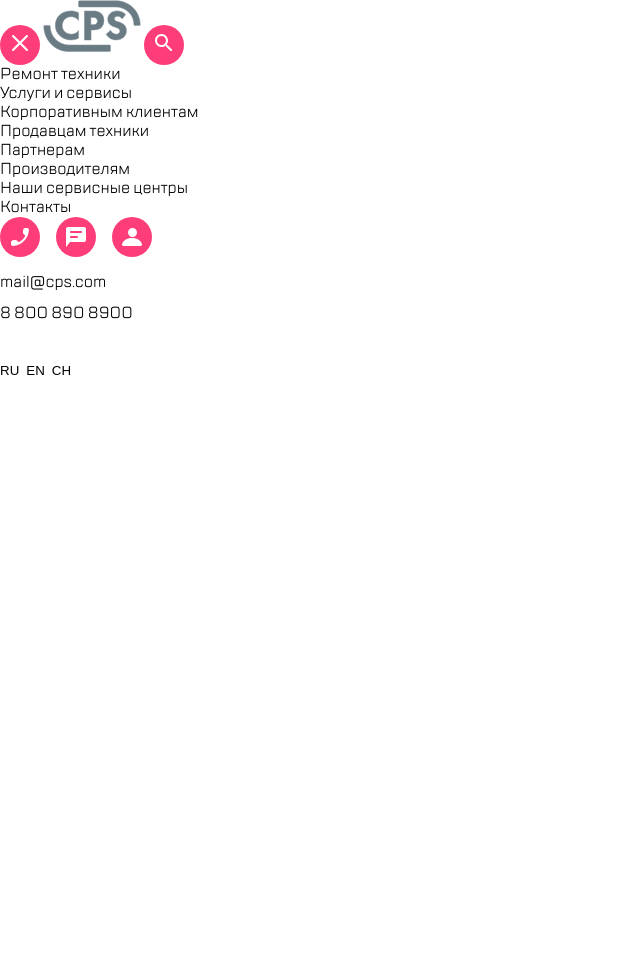
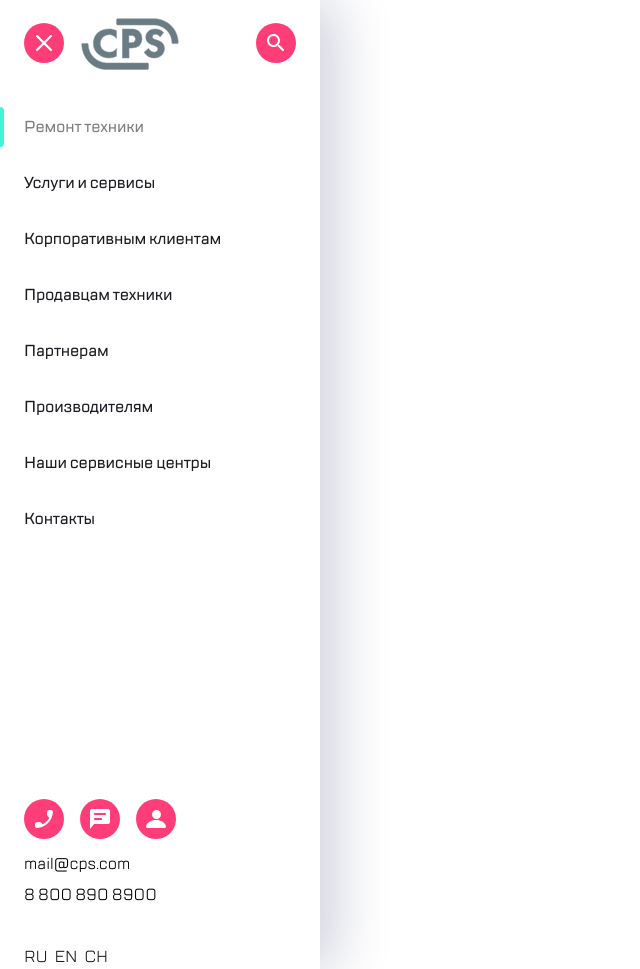
Before and after one commit to ArturNovikov/CSP1.4, a plain HTML site: page index.html in a window 1280 px wide. Shown: the whole page, without its empty margins (0-640 px from the left). Before the commit the page ends 800 px from the top, so only its background shows below. Drawn offline with Linux system fonts and the light colour scheme.

Commit message:
Update index.html

```diff
--- a/index.html
+++ b/index.html
@@ -8,46 +8,54 @@
     <title>Mobile Menu</title>
   </head>
   <body>
-    <div class="main-page">
-      <header class="header">
-        <button class="header__btn btn--pink" type="button">
-          <img class="header__btn-close--cross" src="./img/cross.svg" />
+    <div class="aside-menu">
+      <div class="aside-menu__header">
+        <button class="aside-menu__btn btn--pink" type="button">
+          <img class="aside-menu__btn-close--cross" src="./img/cross.svg" />
         </button>
-        <img class="header__logo" src="./img/logo.svg" alt="Logo CPS" />
-        <button class="header__btn header__btn-serch btn--pink" type="button">
-          <img class="header__btn-search--search" src="./img/search.svg" />
+        <a class="aside-menu__logo"
+          ><img
+            class="aside-menu__logo--link"
+            src="./img/logo.svg"
+            alt="Logo CPS"
+        /></a>
+        <button
+          class="aside-menu__btn aside-menu__btn-serch btn--pink"
+          type="button"
+        >
+          <img class="aside-menu__btn-search--search" src="./img/search.svg" />
         </button>
-      </header>
-      <nav class="main-menu">
-        <ul class="main-menu__list">
-          <li class="main-menu_list-item">
-            <a class="main-menu__link" href="#">Ремонт техники</a>
+      </div>
+      <nav class="aside-menu__navigation navigation">
+        <ul class="navigation__list">
+          <li class="navigation__item navigation__item--active">
+            <a class="navigation__link" href="#">Ремонт техники</a>
           </li>
-          <li class="main-menu_list-item">
-            <a class="main-menu__link" href="#">Услуги и сервисы</a>
+          <li class="navigation__item">
+            <a class="navigation__link" href="#">Услуги и сервисы</a>
           </li>
-          <li class="main-menu_list-item">
-            <a class="main-menu__link" href="#">Корпоративным клиентам</a>
+          <li class="navigation__item">
+            <a class="navigation__link" href="#">Корпоративным клиентам</a>
           </li>
-          <li class="main-menu_list-item">
-            <a class="main-menu__link" href="#">Продавцам техники</a>
+          <li class="navigation__item">
+            <a class="navigation__link" href="#">Продавцам техники</a>
           </li>
-          <li class="main-menu_list-item">
-            <a class="main-menu__link" href="#">Партнерам</a>
+          <li class="navigation__item">
+            <a class="navigation__link" href="#">Партнерам</a>
           </li>
-          <li class="main-menu_list-item">
-            <a class="main-menu__link" href="#">Производителям</a>
+          <li class="navigation__item">
+            <a class="navigation__link" href="#">Производителям</a>
           </li>
-          <li class="main-menu_list-item">
-            <a class="main-menu__link" href="#">Наши сервисные центры</a>
+          <li class="navigation__item">
+            <a class="navigation__link" href="#">Наши сервисные центры</a>
           </li>
-          <li class="main-menu_list-item">
-            <a class="main-menu__link" href="#">Контакты</a>
+          <li class="navigation__item">
+            <a class="navigation__link" href="#">Контакты</a>
           </li>
         </ul>
       </nav>
-      <footer class="footer">
-        <nav class="footer__menu">
+      <div class="aside-menu__footer footer">
+        <div class="footer__menu">
           <button class="footer__btn btn--pink" type="button">
             <img class="footer__btn-call--call" src="./img/Call.svg" />
           </button>
@@ -57,19 +65,43 @@
           <button class="footer__btn btn--pink" type="button">
             <img class="footer__btn-profile--profile" src="./img/Profile.svg" />
           </button>
-        </nav>
+        </div>
         <div class="footer__contacts">
-          <a class="footer__contacts-email" href="mail@cps.com">mail@cps.com</a>
-          <a class="footer__contacts-phone" href="8 800 890 8900"
+          <a class="footer__contacts-email" href="mailto:mail@cps.com"
+            >mail@cps.com</a
+          >
+          <a class="footer__contacts-phone" href="tel:+78008908900"
             >8 800 890 8900</a
           >
         </div>
-        <nav class="footer__menu-lang">
-          <button class="lang-button" type="button">RU</button>
-          <button class="lang-button" type="button">EN</button>
-          <button class="lang-button" type="button">CH</button>
+        <nav class="footer__menu-lang lang">
+          <label class="lang__label lang__label--RU"
+            >RU<input
+              class="lang__input lang__input--RU"
+              type="radio"
+              id="radioButton"
+              name="language"
+              value="RU"
+              checked
+          /></label>
+          <label class="lang__label lang__label--EN"
+            >EN<input
+              class="lang__input lang__input--EN"
+              type="radio"
+              id="radioButton"
+              name="language"
+              value="EN"
+          /></label>
+          <label class="lang__label lang__label--CH"
+            >CH<input
+              class="lang__input lang__input--CH"
+              type="radio"
+              id="radioButton"
+              name="language"
+              value="CH"
+          /></label>
         </nav>
-      </footer>
+      </div>
     </div>
   </body>
 </html>
```
